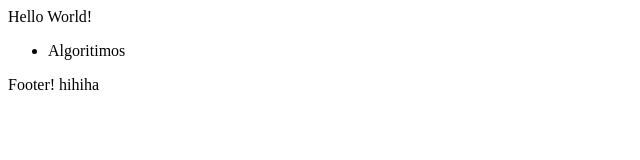
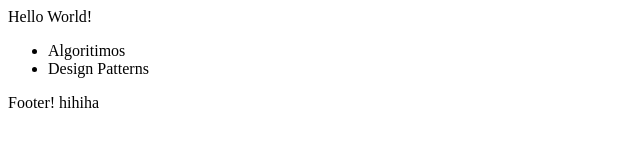
Before and after one commit to ThiagooRocha/git-working, a plain HTML site: page index.html in a window 1280 px wide. Shown: the whole page, without its empty margins (0-640 px from the left). Drawn offline with Linux system fonts and the light colour scheme.

Commit message:
Update index.html

```diff
--- a/index.html
+++ b/index.html
@@ -10,6 +10,7 @@
     <main>
         <ul>
             <li>Algoritimos</li>
+            <li>Design Patterns</li>
         </ul>
     </main>
     <footer>Footer! hihiha</footer>
```
